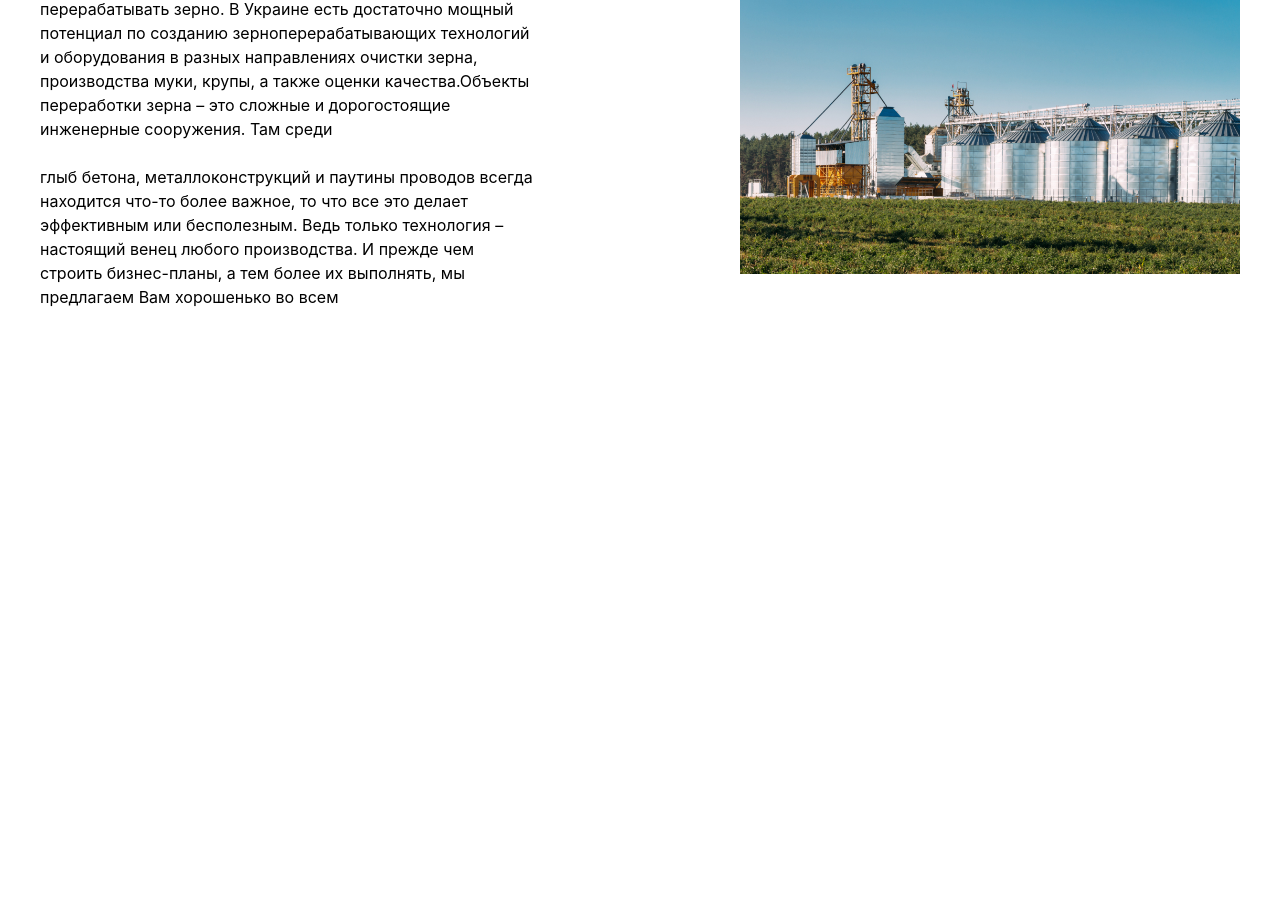
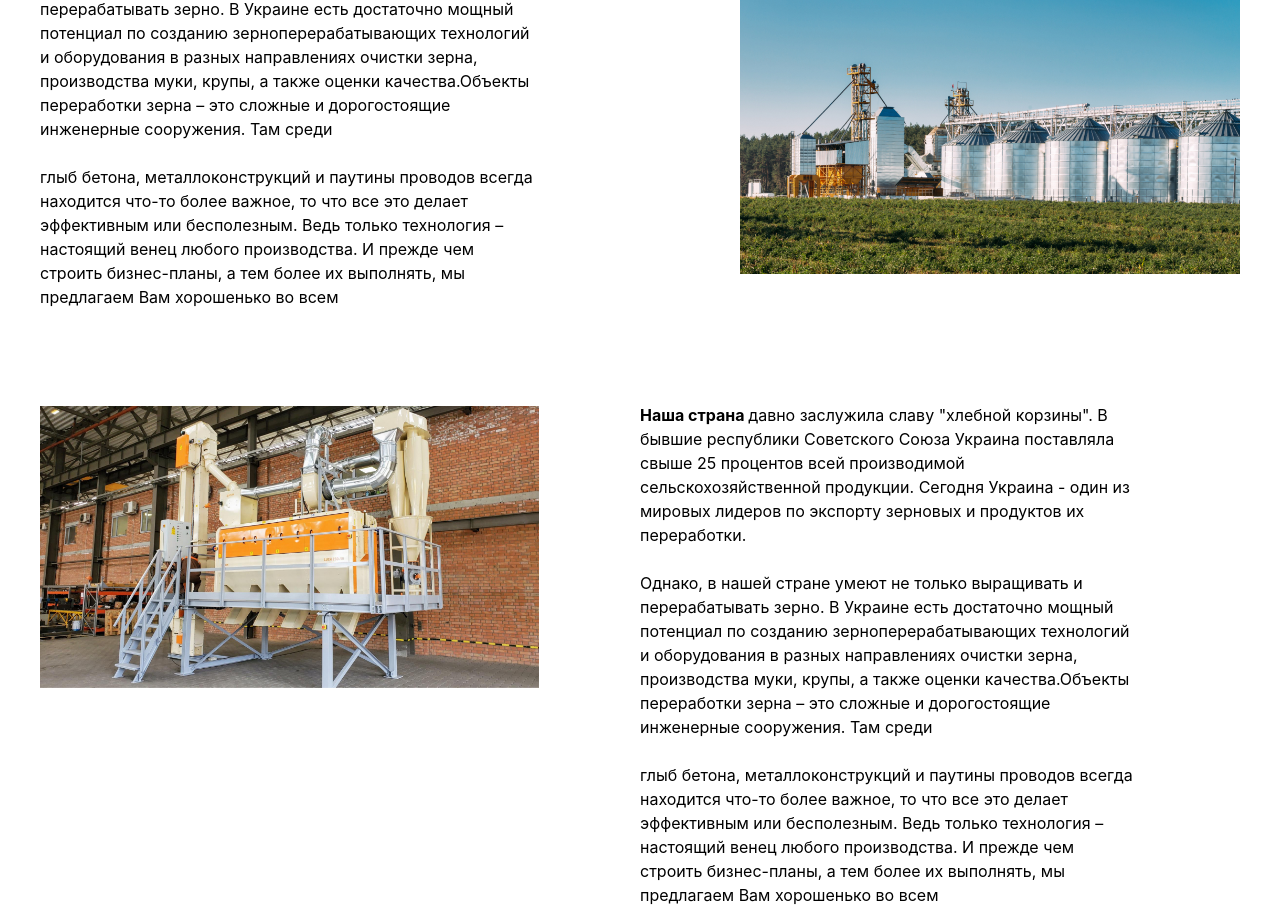
Before and after one commit to boewmuhammad20-sys/page11, a website: page src/page3.html in a window 1280 px wide. Shown: the part 964-1871 px from the top of the page. Before the commit the page ends 1273 px from the top, so only its background shows below. Drawn offline with nearby package versions, Linux system fonts and the light colour scheme; files that its build step writes are made by us from their sources; files whose address does not match are found by name.

Commit message:
sectore3

```diff
--- a/src/page3.html
+++ b/src/page3.html
@@ -117,6 +117,22 @@
                     <img class="lg:w-[90%] m-auto lg:w-[500px]" src="./Mask Group (1).jpg" alt="">
                 </div>
             </div>
+        </div><br>
+
+
+
+
+
+        <div class="max-w-[1200px] m-auto mt-[70px]">
+            <div class="lg:flex lg:justify-between">
+                <div>
+                    <img class="lg:w-[90%] m-auto lg:w-[500px]" src="./image 13.jpg" alt="">
+                </div>
+                <div>
+                    <p class="lg:w-[500px]"><span class="font-bold">Наша страна </span> давно заслужила славу "хлебной корзины". В бывшие республики Советского Союза Украина поставляла свыше 25 процентов всей производимой сельскохозяйственной продукции. Сегодня Украина - один из мировых лидеров по экспорту зерновых и продуктов их переработки. <br><br> Однако, в нашей стране умеют не только выращивать и перерабатывать зерно. В Украине есть достаточно мощный потенциал по созданию зерноперерабатывающих технологий и оборудования в разных направлениях очистки зерна, производства муки, крупы, а также оценки качества.Объекты переработки зерна – это сложные и дорогостоящие инженерные сооружения. Там среди <br><br> глыб бетона, металлоконструкций и паутины проводов всегда находится что-то более важное, то что все это делает эффективным или бесполезным. Ведь только технология – настоящий венец любого производства. И прежде чем строить бизнес-планы, а тем более их выполнять, мы предлагаем Вам хорошенько во всем</p>
+                </div><br>
+
+            </div>
         </div>
 </body>
 </html>
```
Also changed, not shown: src/image 13.jpg (added).
